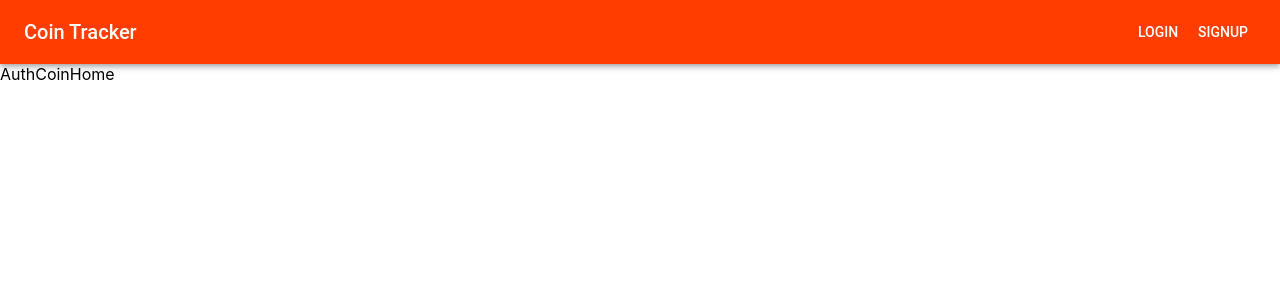
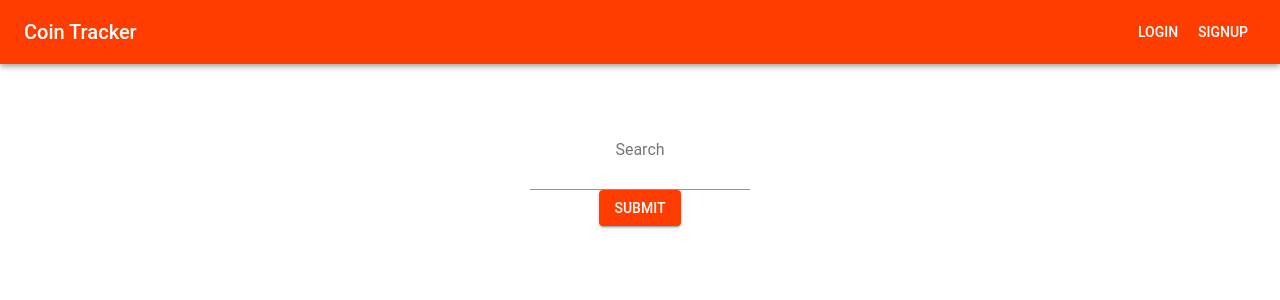
Before and after one commit to patricknavarre/coin-tracker-app, a React (Create React App) app: page /coin-home in a window 1280 px wide. Shown: the top 300 px of the page. Built offline with nearby package versions, Linux system fonts and the light colour scheme; sample sign-in values are in the browser's storage.

Commit message:
authCoinHome under construction

```diff
--- a/src/components/AuthCoinHome/AuthCoinHome.js
+++ b/src/components/AuthCoinHome/AuthCoinHome.js
@@ -1,10 +1,72 @@
-import React from 'react'
+import React, { useContext, useState, useEffect } from 'react'
+import { Link } from "react-router-dom";
+import axios from 'axios';
+
+import { makeStyles } from "@material-ui/core/styles";
+
+import {
+    FormControl,
+    FormHelperText,
+    Input,
+    InputLabel,
+    Button,
+    CircularProgress,
+    Snackbar,
+    Grid,
+  } from "@material-ui/core";
+
+  import MuiAlert from "@material-ui//lab/Alert";
+import { AuthContext } from '../context/AuthContext';
+
+  const useStyles = makeStyles((theme) => ({
+    root: {
+      "& > *": {
+        margin: theme.spacing(1),
+        width: 350,
+      },
+    },
+  }));
+
 
 function AuthCoinHome() {
+
+    const classes = useStyles();
+
+    const { dispatch } = useContext(AuthContext);
+
+    const [search, setSearch] = useState("")
+
+    useEffect(() => {
+
+
+    })
+
+
+
+
     return (
-        <div>
-            AuthCoinHome
-        </div>
+        <Grid container spacing={0}
+        direction="column"
+        alignItems="center"
+        justify="center"
+        style={{ minHeight: "30vh" }}
+        >
+        <InputLabel htmlFor="component-search">Search</InputLabel>
+            <Input
+              id="component-search"
+              name="search"
+              value={search}
+              onChange={(e) => setSearch(e)}
+            />
+       <Button
+            variant="contained"
+            color="primary"
+            type="submit"
+          >
+            Submit
+          </Button>
+
+      </Grid>
     )
 }
 
```
